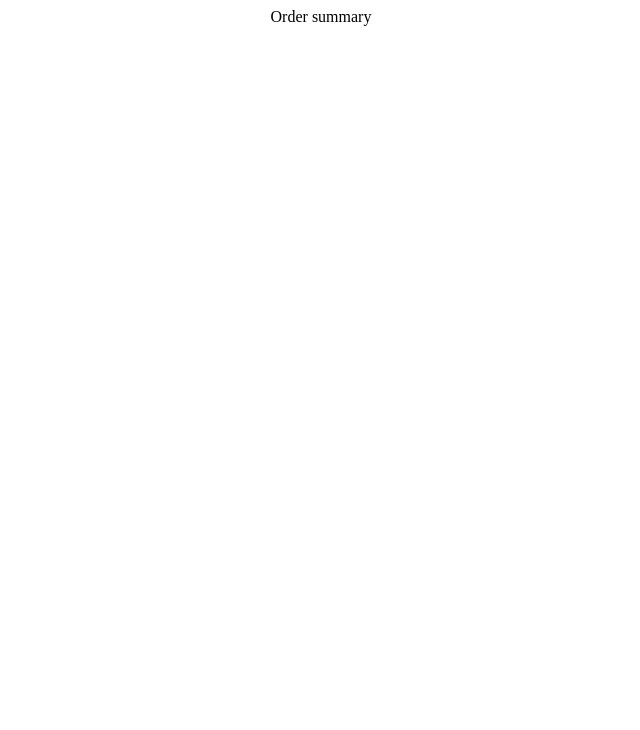
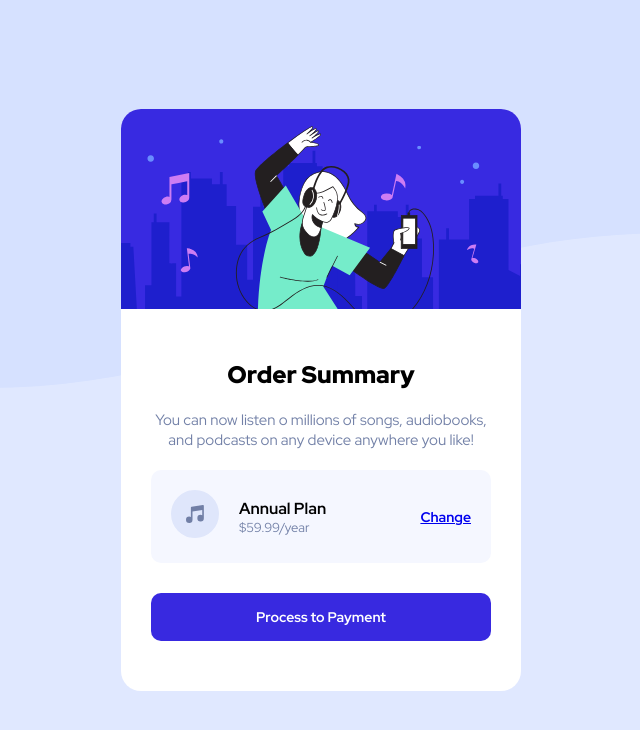
Before and after one commit to petritnuredini/front-end-challenges-part-2, a React (Create React App) app in the folder ordersummarycomponent/: page / in a window 1280 px wide. Shown: the top 730 px of the page, without its empty margins (319-959 px from the left). Built offline with nearby package versions, Linux system fonts and the light colour scheme.

Commit message:
Working on design version

```diff
--- a/ordersummarycomponent/public/index.html
+++ b/ordersummarycomponent/public/index.html
@@ -12,6 +12,12 @@
     <link rel="apple-touch-icon" href="%PUBLIC_URL%/logo192.png" />
 
     <link rel="manifest" href="%PUBLIC_URL%/manifest.json" />
+    <link rel="preconnect" href="https://fonts.googleapis.com" />
+    <link rel="preconnect" href="https://fonts.gstatic.com" crossorigin />
+    <link
+      href="https://fonts.googleapis.com/css2?family=Red+Hat+Display:ital,wght@0,300..900;1,300..900&display=swap"
+      rel="stylesheet"
+    />
 
     <title>Order Summary</title>
   </head>
--- a/ordersummarycomponent/src/App.css
+++ b/ordersummarycomponent/src/App.css
@@ -1,38 +1,28 @@
-.App {
-  text-align: center;
+* {
+  margin: 0;
+  padding: 0;
+  box-sizing: border-box;
+  font-family: "Red Hat Display", sans-serif;
 }
 
-.App-logo {
-  height: 40vmin;
-  pointer-events: none;
+.order_summary_container {
+  display: flex;
+  align-items: center;
+  justify-content: center;
+  position: relative;
+  background-color: hsl(225, 100%, 94%);
+  min-height: 100vh;
 }
 
-@media (prefers-reduced-motion: no-preference) {
-  .App-logo {
-    animation: App-logo-spin infinite 20s linear;
-  }
+.background_mobile {
+  display: none;
 }
 
-.App-header {
-  background-color: #282c34;
-  min-height: 100vh;
-  display: flex;
-  flex-direction: column;
-  align-items: center;
-  justify-content: center;
-  font-size: calc(10px + 2vmin);
-  color: white;
+.background_desktop {
+  position: absolute;
+  left: 0;
+  right: 0;
+  top: 0;
+  bottom: 0;
+  width: 100%;
 }
-
-.App-link {
-  color: #61dafb;
-}
-
-@keyframes App-logo-spin {
-  from {
-    transform: rotate(0deg);
-  }
-  to {
-    transform: rotate(360deg);
-  }
-}
--- a/ordersummarycomponent/src/App.tsx
+++ b/ordersummarycomponent/src/App.tsx
@@ -1,8 +1,25 @@
 import React from "react";
 import "./App.css";
+import Card from "./components/Card";
+import BackgroundDesktop from "./assets/images/pattern-background-desktop.svg";
+import BackgroundMobile from "./assets/images/pattern-background-mobile.svg";
 
 function App() {
-  return <main className="App">Order summary</main>;
+  return (
+    <main className="order_summary_container">
+      <img
+        src={BackgroundDesktop}
+        alt="Background pattern desktop"
+        className="background_desktop"
+      />
+      <img
+        src={BackgroundMobile}
+        alt="Background pattern mobile"
+        className="background_mobile"
+      />
+      <Card />
+    </main>
+  );
 }
 
 export default App;
--- /dev/null
+++ b/ordersummarycomponent/src/components/Card.tsx
@@ -0,0 +1,40 @@
+import React from "react";
+import "./card-style.css";
+import IllustrationHero from "../assets/images/illustration-hero.svg";
+import MusicIcon from "../assets/images/icon-music.svg";
+
+const Card = () => {
+  return (
+    <section className="card_wrapper">
+      <div className="card_image_wrapper">
+        <img
+          src={IllustrationHero}
+          alt="Illustration Hero"
+          className="illustration_hero"
+        />
+      </div>
+      <div className="order_summary">
+        <h1 className="order_summary_title">Order Summary</h1>
+        <p className="order_description">
+          You can now listen o millions of songs, audiobooks, and podcasts on
+          any device anywhere you like!
+        </p>
+        <div className="order_details">
+          <div className="music_icon_wrapper">
+            <img src={MusicIcon} alt="Music Icon" />
+          </div>
+          <div className="type_and_price">
+            <p className="order_type">Annual Plan</p>
+            <p className="order_price">$59.99/year</p>
+          </div>
+          <a href="#" className="change_link">
+            Change
+          </a>
+        </div>
+        <button className="process">Process to Payment</button>
+      </div>
+    </section>
+  );
+};
+
+export default Card;
--- /dev/null
+++ b/ordersummarycomponent/src/components/card-style.css
@@ -0,0 +1,86 @@
+.card_wrapper {
+  position: relative;
+  background-color: white;
+  max-width: 400px;
+  display: flex;
+  flex-direction: column;
+  border-radius: 20px;
+  overflow: hidden;
+}
+
+.card_image_wrapper {
+  width: 100%;
+  height: 200px;
+}
+
+.illustration_hero {
+  width: 100%;
+  height: 100%;
+  object-fit: cover;
+}
+
+.order_summary {
+  display: flex;
+  flex-direction: column;
+  align-items: center;
+  gap: 20px;
+  padding: 50px 30px;
+}
+
+.order_summary_title {
+  text-align: center;
+  font-weight: 900;
+}
+
+.order_description {
+  text-align: center;
+  font-size: 15px;
+  color: hsl(224, 23%, 55%);
+}
+
+.order_details {
+  display: flex;
+  gap: 20px;
+  background-color: hsl(225, 100%, 98%);
+  padding: 20px;
+  border-radius: 10px;
+  align-items: center;
+  width: 100%;
+}
+
+.order_type {
+  font-weight: 700;
+  font-size: 16px;
+}
+
+.order_price {
+  font-size: 13px;
+  font-weight: 400;
+  color: hsl(224, 23%, 55%);
+}
+
+.change_link {
+  margin-left: auto;
+  font-weight: 700;
+  font-size: 14px;
+}
+
+.process {
+  all: unset;
+  box-sizing: border-box;
+  background-color: hsl(245, 75%, 52%);
+  width: 100%;
+  padding: 15px;
+  color: white;
+  border-radius: 10px;
+  text-align: center;
+  font-size: 14px;
+  font-weight: 700;
+  cursor: pointer;
+  margin-top: 10px;
+}
+
+.process:hover,
+.process:active {
+  opacity: 0.7;
+}
```
